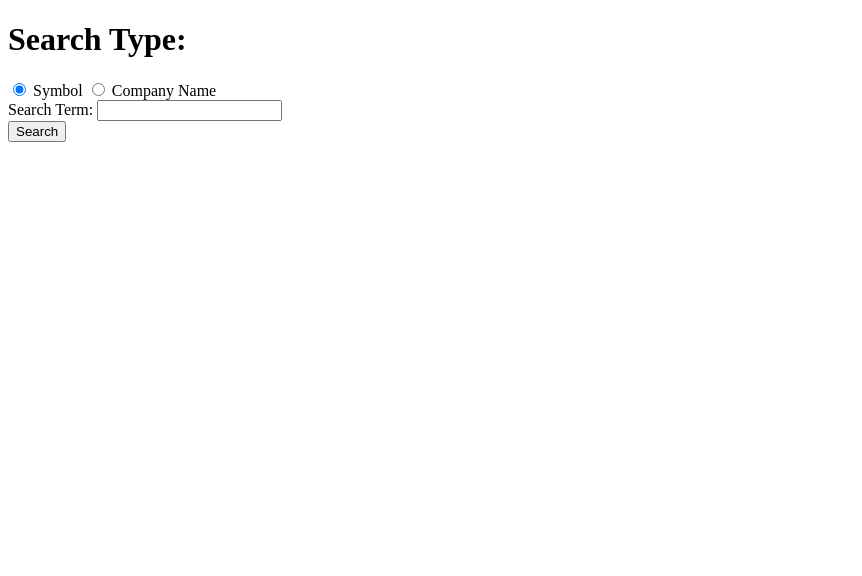
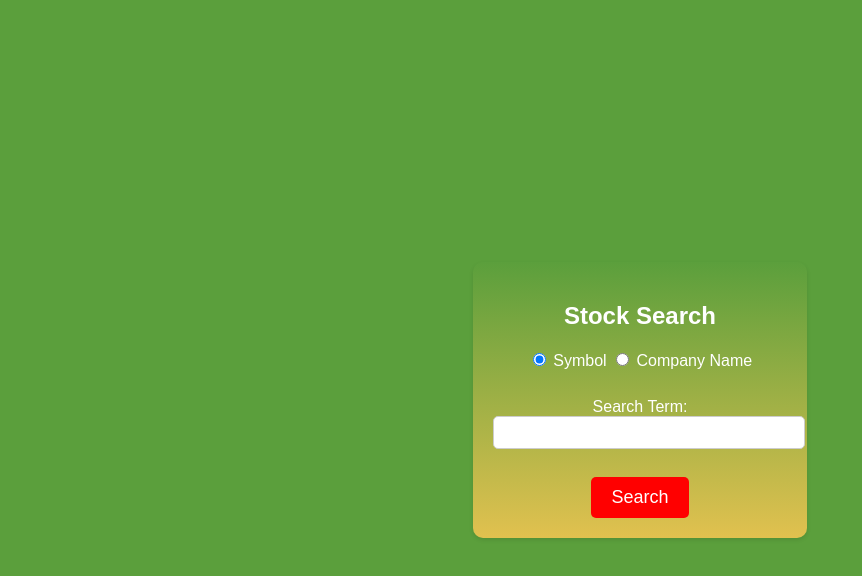
Before and after one commit to pauljproche/stockSymbolsPart2, a website: page searchForm.html in a window 1280 px wide. Shown: the whole page, without its empty margins (0-862 px from the left). Drawn offline with Linux system fonts and the light colour scheme.

Commit message:
Update searchForm.html

```diff
--- a/searchForm.html
+++ b/searchForm.html
@@ -1,22 +1,65 @@
 <!DOCTYPE html>
 <html>
 <head>
+    <meta charset="utf-8">
     <title>Stock Search</title>
+    <style>
+        body {
+            margin: 0;
+            background-color: #5B9F3C;
+            color: #ffffff; /* Set text color for body */
+            font-family: Arial, sans-serif; /* Use a common font */
+        }
+        .container {
+            display: flex;
+            justify-content: center;
+            align-items: center;
+            height: 100vh;
+        }
+        .search-form {
+            background-image: linear-gradient(180deg, #5B9F3C, #E1C14F);
+            padding: 20px;
+            border-radius: 10px;
+            box-shadow: 0 2px 4px rgba(0, 0, 0, 0.1);
+            text-align: center;
+        }
+        .search-form label {
+            display: block;
+            margin-bottom: 10px;
+        }
+        .search-form input[type="text"] {
+            padding: 8px;
+            border: 1px solid #ccc;
+            border-radius: 5px;
+            width: 100%;
+        }
+        .search-form button[type="submit"] {
+            background-color: #ff0000;
+            color: #ffffff;
+            padding: 10px 20px;
+            font-size: 18px;
+            border: none;
+            border-radius: 5px;
+            cursor: pointer;
+        }
+    </style>
 </head>
 <body>
-    <h1 class="title">Search Type:</h1>
-    <form method="post" action="/search">
+    <div class="container">
+        <form method="post" action="/search" class="search-form">
+            <h2 class="title">Stock Search</h2>
             <label>
                 <input type="radio" name="searchType" value="symbol" checked> Symbol
                 <input type="radio" name="searchType" value="company"> Company Name
             </label>
-        <br/>
+            <br>
             <label>
                 Search Term:
                 <input type="text" name="searchTerm" required>
             </label>
-        <br/>
+            <br>
             <button type="submit">Search</button>
         </form>
+    </div>
 </body>
 </html>
```
Lines whose indentation alone changed are shown as unchanged.
